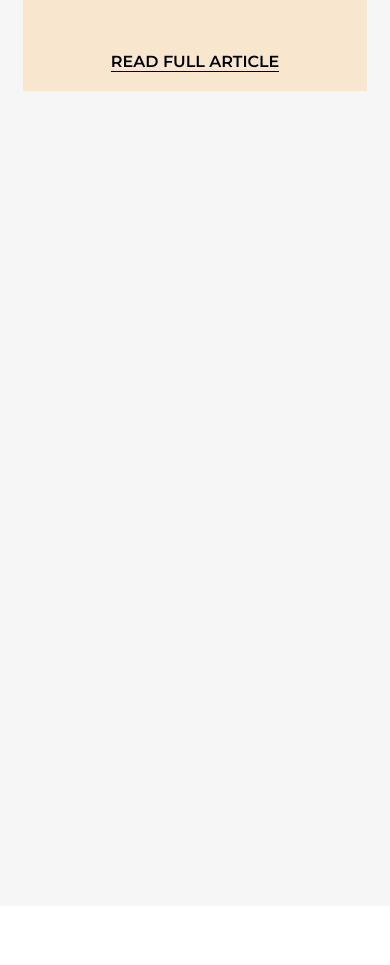
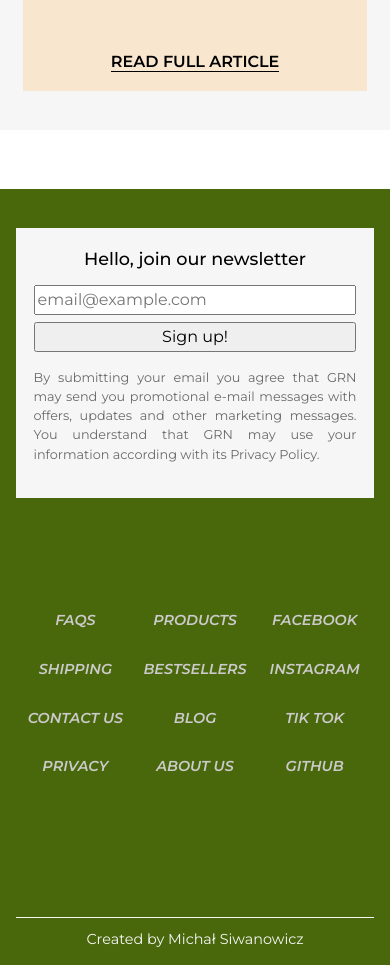
Before and after one commit to micsiw/react-ecommerce-project, a React (Create React App) app: page / in a window 390 px wide. Shown: the part 3820-4785 px from the top of the page. Before the commit the page ends 4726 px from the top, so only its background shows below. Built offline with nearby package versions, Linux system fonts and the light colour scheme.

Commit message:
added footer section for mobile view

```diff
--- a/src/components/Blog-preview.js
+++ b/src/components/Blog-preview.js
@@ -79,7 +79,7 @@ function BlogPreview() {
               <div className="preview-article-image">
                 <img src={articleImage2} alt="woman with makeup"></img>
               </div>
-              <div class="preview-article-content">
+              <div className="preview-article-content">
                 <div className="preview-article-title">
                   OUR ADVICE HOW TO DETERMINE YOUR SKIN TYPE.
                 </div>
@@ -100,7 +100,7 @@ function BlogPreview() {
               <div className="preview-article-image">
                 <img src={articleImage3} alt="woman with makeup"></img>
               </div>
-              <div class="preview-article-content">
+              <div className="preview-article-content">
                 <div className="preview-article-title">
                   WHY MORNING ROUTINE IS SO IMPORTANT?
                 </div>
--- a/src/components/Footer.js
+++ b/src/components/Footer.js
@@ -1,7 +1,54 @@
 import "../styles/Footer.css";
 
 function Footer() {
-  return <div className="footer-section"></div>;
+  return (
+    <div className="footer-section">
+      <div className="newsletter-signup">
+        <div className="signup-form-wrapper">
+          <p className="signup-title">Hello, join our newsletter</p>
+          <form id="footer-newsletter-form">
+            <input
+              type="email"
+              placeholder="email@example.com"
+              id="mail"
+            ></input>
+            <button onClick={(e) => e.preventDefault()} type="submit">
+              Sign up!
+            </button>
+          </form>
+          <p className="newsletter-terms">
+            By submitting your email you agree that GRN may send you promotional
+            e-mail messages with offers, updates and other marketing messages.
+            You understand that GRN may use your information according with its
+            Privacy Policy.
+          </p>
+        </div>
+      </div>
+      <div className="footer-informational-content">
+        <div className="footer-links">
+          <div className="info-links">
+            <a>FAQS</a>
+            <a>SHIPPING</a>
+            <a>CONTACT US</a>
+            <a>PRIVACY</a>
+          </div>
+          <div className="nav-links">
+            <a>PRODUCTS</a>
+            <a>BESTSELLERS</a>
+            <a>BLOG</a>
+            <a>ABOUT US</a>
+          </div>
+          <div className="social-links">
+            <a>FACEBOOK</a>
+            <a>INSTAGRAM</a>
+            <a>TIK TOK</a>
+            <a href="https://github.com/micsiw">GITHUB</a>
+          </div>
+        </div>
+        <div className="footer-signature">Created by Michał Siwanowicz</div>
+      </div>
+    </div>
+  );
 }
 
 export default Footer;
--- a/src/styles/Footer.css
+++ b/src/styles/Footer.css
@@ -1,9 +1,81 @@
 .footer-section {
   height: 92vh;
-  background-color: rgb(247, 246, 246);
+  background-color: #49680c;
   scroll-snap-align: start;
   scroll-margin-top: 8vh;
+  margin-top: 7vh;
   padding: 10% 4%;
+  padding-bottom: 1%;
   display: flex;
   flex-direction: column;
 }
+
+.newsletter-signup {
+  background-color: rgb(247, 246, 246);
+  padding: 5%;
+}
+
+.signup-title {
+  font-size: 1.1rem;
+  font-weight: 500;
+  text-align: center;
+}
+
+#footer-newsletter-form {
+  display: flex;
+  flex-direction: column;
+  margin: 4% 0;
+}
+
+#mail {
+  margin-bottom: 2%;
+}
+
+.newsletter-terms {
+  font-size: 0.8rem;
+  text-align: justify;
+  margin: 5% 0;
+  color: rgb(105, 105, 105);
+}
+
+.footer-informational-content {
+  height: 100%;
+  display: flex;
+  flex-direction: column;
+  justify-content: space-between;
+}
+
+.footer-links {
+  flex: 1;
+  display: flex;
+  align-items: center;
+  justify-content: space-around;
+}
+
+.info-links,
+.nav-links,
+.social-links {
+  flex: 1;
+  display: grid;
+  grid-template-columns: 1fr;
+  grid-auto-rows: 1fr;
+  height: 50%;
+  padding: 2%;
+}
+
+.info-links > a,
+.nav-links > a,
+.social-links > a {
+  color: rgb(204, 202, 202);
+  font-style: italic;
+  text-align: center;
+  font-size: 0.9rem;
+}
+
+.footer-signature {
+  color: rgb(247, 246, 246);
+  font-size: 0.9rem;
+  text-align: center;
+  border-top: 1px solid rgb(247, 246, 246);
+  padding: 3%;
+}
```
